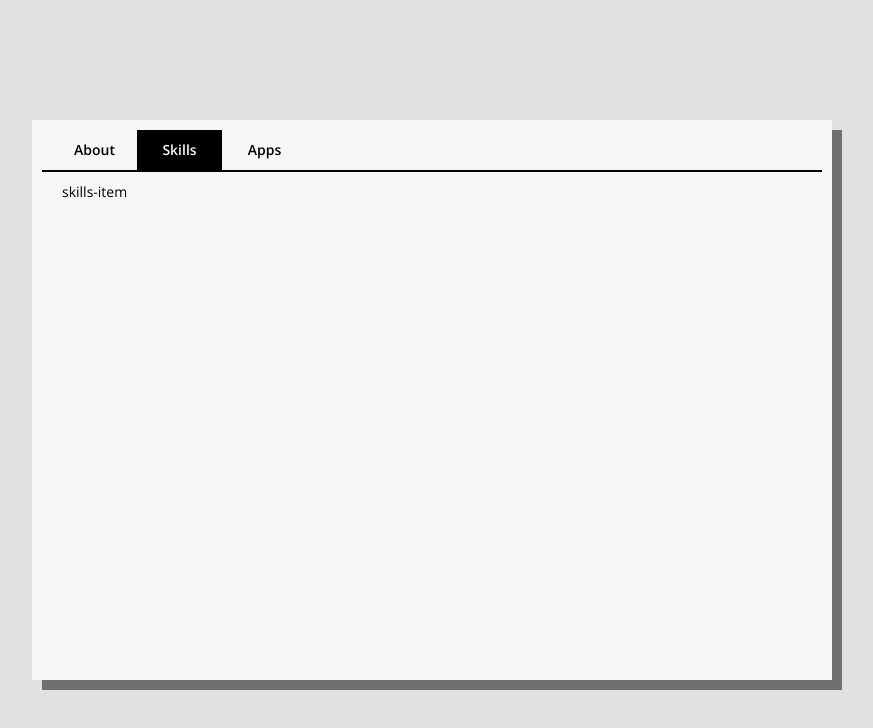
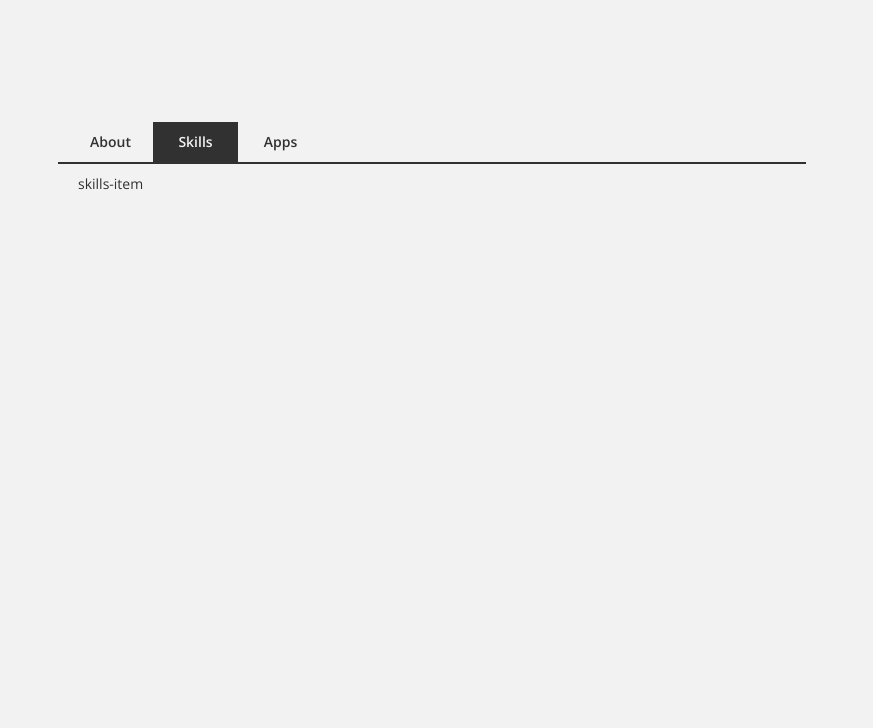
Before and after one commit to pl61/mywebsite, a React app: page / in a window 1280 px wide. Both pictures are taken after a click on the element "Skills". Shown: the top 728 px of the page, without its empty margins (208-1081 px from the left). Built offline with nearby package versions, Linux system fonts and the light colour scheme.

Commit message:
changed component structure

```diff
--- a/src/components/App.jsx
+++ b/src/components/App.jsx
@@ -1,14 +1,29 @@
 import React, { useState } from 'react';
 import Navbar from './Navbar.jsx';
-import Content from './Content.jsx';
+import About from './pages/About.jsx';
+import Skills from './pages/Skills.jsx';
+import Apps from './pages/Apps.jsx';
 
 const App = () => {
   const [activeItem, setActiveItem] = useState('about-item');
 
+  const selectContent = (selected) => {
+    switch(selected) {
+      case 'about-item':
+        return <About/>;
+      case 'skills-item':
+        return <Skills/>;
+      case 'apps-item':
+        return <Apps/>;
+      default:
+        return 'This should never show up';
+    }
+  }
+
   return (
     <div>
       <Navbar activeItem={activeItem} setActiveItem={setActiveItem}/>
-      <Content activeItem={activeItem}/>
+      {selectContent(activeItem)}
     </div>
   );
 };
--- a/src/components/Content.jsx
+++ /dev/null
@@ -1,12 +0,0 @@
-import React from 'react';
-
-const Content = ({ activeItem }) => {
-
-  return (
-    <div className='content'>
-      {activeItem}
-    </div>
-  );
-};
-
-export default Content;
--- /dev/null
+++ b/src/components/pages/About.jsx
@@ -0,0 +1,11 @@
+import React from 'react';
+
+const About = () => {
+  return (
+    <div className="content">
+      about-item
+    </div>
+  );
+};
+
+export default About;
--- /dev/null
+++ b/src/components/pages/Apps.jsx
@@ -0,0 +1,11 @@
+import React from 'react';
+
+const Apps = () => {
+  return (
+    <div className="content">
+      apps-item
+    </div>
+  );
+};
+
+export default Apps;
--- /dev/null
+++ b/src/components/pages/Skills.jsx
@@ -0,0 +1,11 @@
+import React from 'react';
+
+const Skills = () => {
+  return (
+    <div className="content">
+      skills-item
+    </div>
+  );
+};
+
+export default Skills;
--- a/src/styles/style.less
+++ b/src/styles/style.less
@@ -1,10 +1,10 @@
 
 @import "../styles/bootstrap.min.css";
 
-@color1: #f6f6f6;
-@color2: #000000;
-@color3: #d0d0d0;
-@color4: #e1e1e1;
+@background: #f2f2f2;
+@text: #313131;
+@color3: #f9f9f9;
+@hover: #d1d1d1;
 
 // mixins
 
@@ -33,30 +33,27 @@ html {
 
 body {
   height: 100%;
-  background-color: @color4;
+  background-color: @background;
   position: relative;
   display: flex;
-  align-items: center;
-  justify-content: center;
 }
 
 #app {
-  color: @color2;
-  background-color: @color1;
+  color: @text;
   padding: 1rem;
 
-  max-width: 800px;
-  min-width: 300px;
-  max-height: 800px;
-  min-height: 300px;
-  width: 90%;
-  height: 90%;
+  margin: 1rem;
+  width: 768px;
+  height: 576px;
 
-  box-shadow: 1rem 1rem rgba(0,0,0,0.5);
+  @media (min-width: 800px) {
+    margin-left: auto;
+    margin-right: auto;
+  }
 
-  @media (min-width: 768px) {
-    width: 70%;
-    height: 70%;
+  @media (min-height: 600px) {
+    margin-top: auto;
+    margin-bottom: auto;
   }
 }
 
@@ -76,7 +73,7 @@ body {
   cursor: pointer;
 
   &:hover {
-    background-color: @color3;
+    background-color: @hover;
   }
 }
 
@@ -85,15 +82,24 @@ body {
 
   cursor: default;
 
-  color: @color1;
-  background-color: @color2;
+  color: @background;
+  background-color: @text;
 }
 
 .content {
-  border-top: 2px solid @color2;
+  border-top: 2px solid @text;
   padding: 1rem;
 
   @media (min-width: 768px) {
     padding: 1rem 2rem;
   }
 }
+
+.feature {
+  .transition();
+
+  box-shadow: 1rem 1rem rgba(0,0,0,0.5);
+  padding: 1rem;
+  width: fit-content;
+  background-color: @color3;
+}
```
